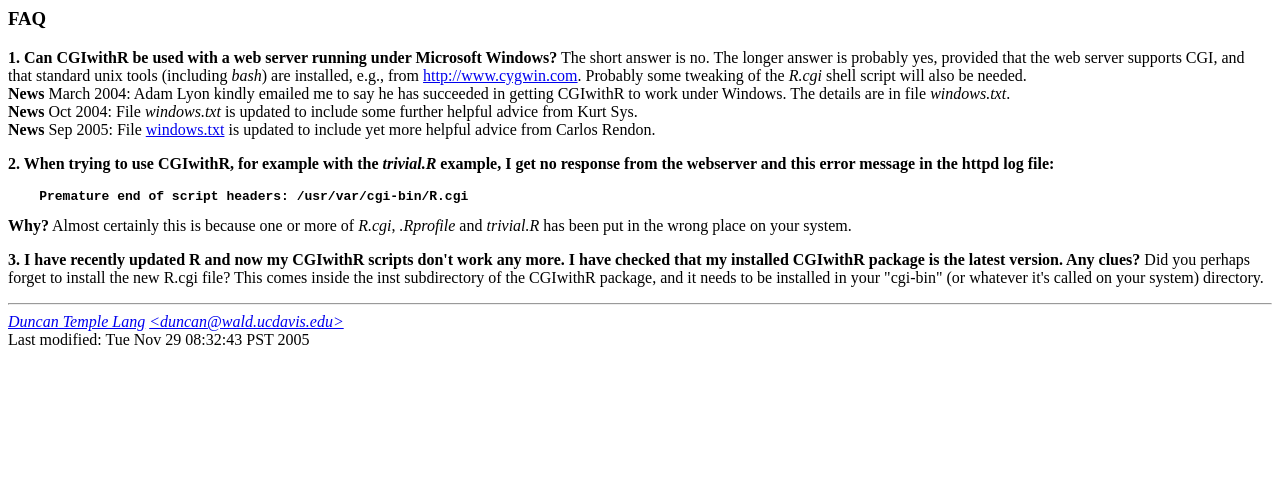
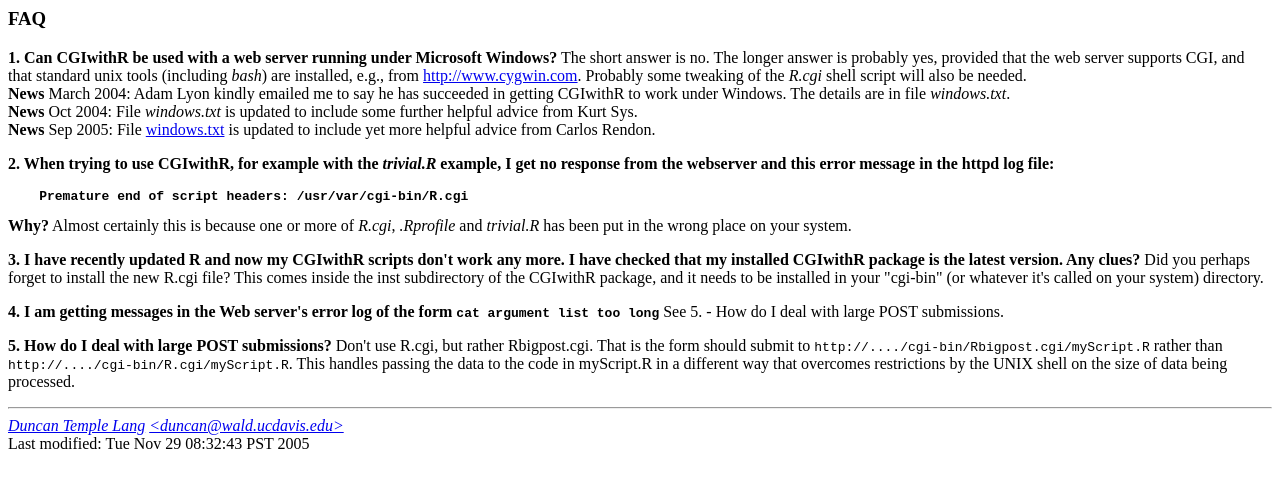
Before and after one commit to duncantl/CGIwithR, a plain HTML site: page FAQ.html in a window 1280 px wide. Drawn offline with Linux system fonts and the light colour scheme.

Commit message:
additional Q&A

```diff
--- a/FAQ.html
+++ b/FAQ.html
@@ -33,6 +33,20 @@ Why?</b>  Almost certainly this is because one or more of <i>R.cgi</i>, <i>.Rpro
 <b>3.  I have recently updated R and now my CGIwithR scripts don't work any more.  I have checked that my installed CGIwithR package is the latest version.  Any clues?</b>  Did you perhaps forget to install the new R.cgi file?  This comes inside the inst subdirectory of the CGIwithR package, and it needs to be installed in your "cgi-bin" (or whatever it's called on your system) directory.
 
 
+<p>
+<b>4. I am getting messages in the Web server's error log of the form <code>cat argument list too long</code></b>
+See 5. - How do I deal with large POST submissions.
+
+
+<p>
+<b>5.  How do I deal with large POST submissions?</b>
+Don't use R.cgi, but rather Rbigpost.cgi.
+That is the form should submit to
+<code>http://..../cgi-bin/Rbigpost.cgi/myScript.R</code>
+rather than <code>http://..../cgi-bin/R.cgi/myScript.R</code>.
+This handles passing the data to the code in myScript.R
+in a different way that overcomes restrictions by the
+UNIX shell on the size of data being processed.
 
 
 
```
